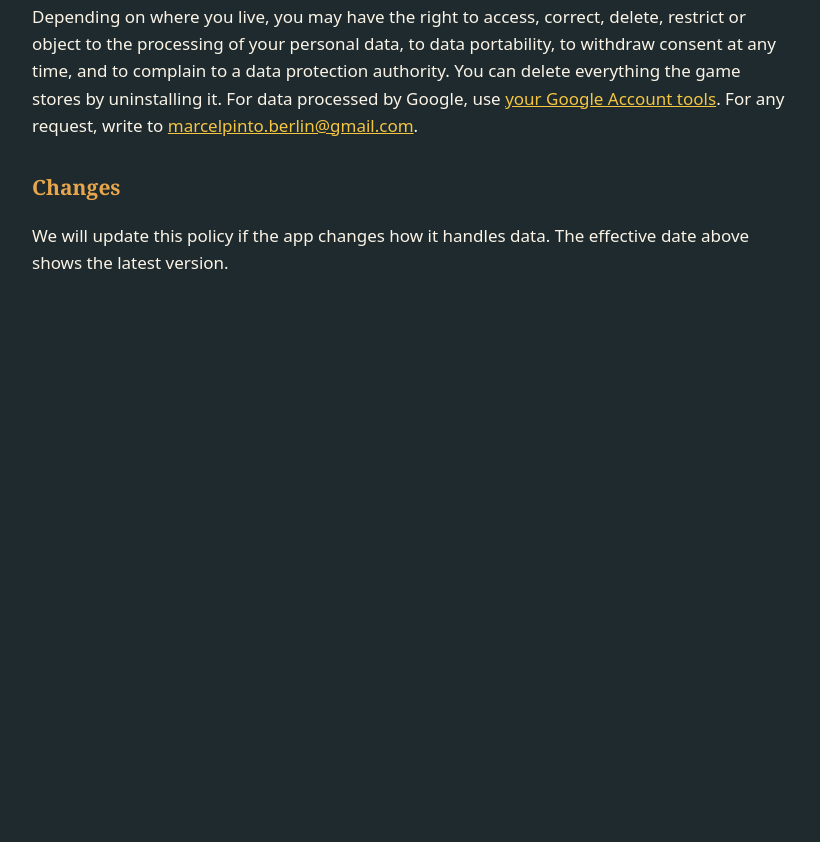
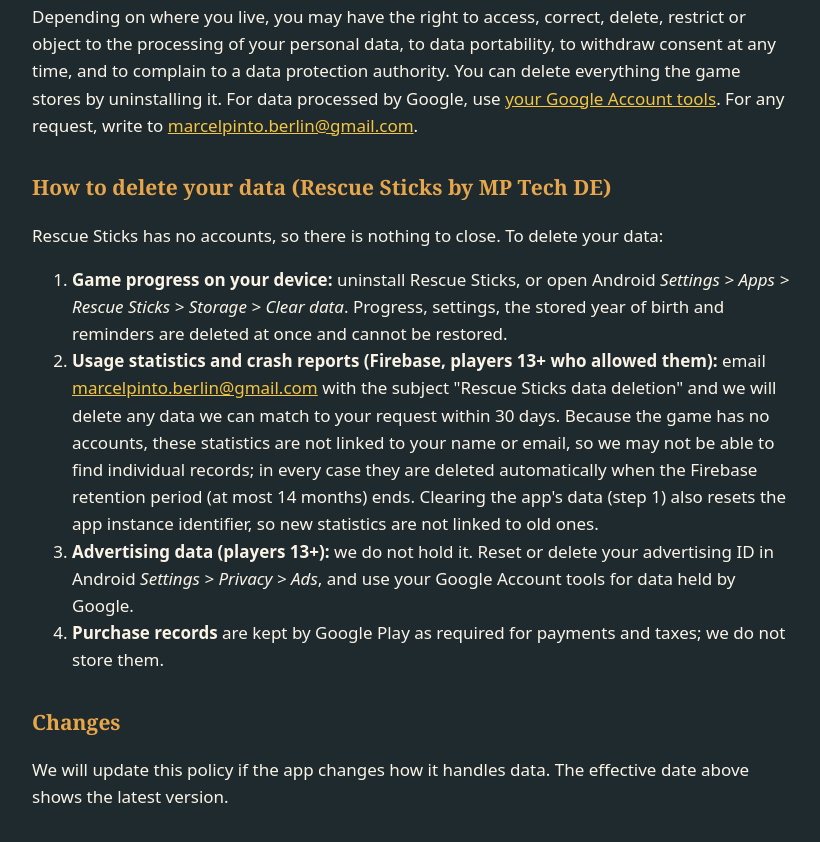
Before and after one commit to marcelpintoberlin-hue/marcelpintoberlin-hue.github.io, a plain HTML site: page rescuesticks/privacy.html in a window 1280 px wide. Shown: the part 2758-3600 px from the top of the page, without its empty margins (228-1048 px from the left). Before the commit the page ends 3115 px from the top, so only its background shows below. Drawn offline with Linux system fonts and the light colour scheme.

Commit message:
Rescue Sticks privacy: add data deletion section
Co-Authored-By: Claude Opus 5.5 <noreply@anthropic.com>

```diff
--- a/rescuesticks/privacy.html
+++ b/rescuesticks/privacy.html
@@ -101,6 +101,23 @@ You can delete everything the game stores by uninstalling it. For data processed
 <a href="https://myaccount.google.com/">your Google Account tools</a>. For any request, write to
 <a href="mailto:marcelpinto.berlin@gmail.com">marcelpinto.berlin@gmail.com</a>.</p>
 
+<h2 id="delete-data">How to delete your data (Rescue Sticks by MP Tech DE)</h2>
+<p>Rescue Sticks has no accounts, so there is nothing to close. To delete your data:</p>
+<ol>
+<li><strong>Game progress on your device:</strong> uninstall Rescue Sticks, or open Android <em>Settings &gt; Apps &gt; Rescue
+Sticks &gt; Storage &gt; Clear data</em>. Progress, settings, the stored year of birth and reminders are deleted at once and
+cannot be restored.</li>
+<li><strong>Usage statistics and crash reports (Firebase, players 13+ who allowed them):</strong> email
+<a href="mailto:marcelpinto.berlin@gmail.com?subject=Rescue%20Sticks%20data%20deletion">marcelpinto.berlin@gmail.com</a>
+with the subject "Rescue Sticks data deletion" and we will delete any data we can match to your request within 30 days.
+Because the game has no accounts, these statistics are not linked to your name or email, so we may not be able to find
+individual records; in every case they are deleted automatically when the Firebase retention period (at most 14 months)
+ends. Clearing the app's data (step 1) also resets the app instance identifier, so new statistics are not linked to old ones.</li>
+<li><strong>Advertising data (players 13+):</strong> we do not hold it. Reset or delete your advertising ID in Android
+<em>Settings &gt; Privacy &gt; Ads</em>, and use your Google Account tools for data held by Google.</li>
+<li><strong>Purchase records</strong> are kept by Google Play as required for payments and taxes; we do not store them.</li>
+</ol>
+
 <h2>Changes</h2>
 <p>We will update this policy if the app changes how it handles data. The effective date above shows the latest version.</p>
 </main>
```
